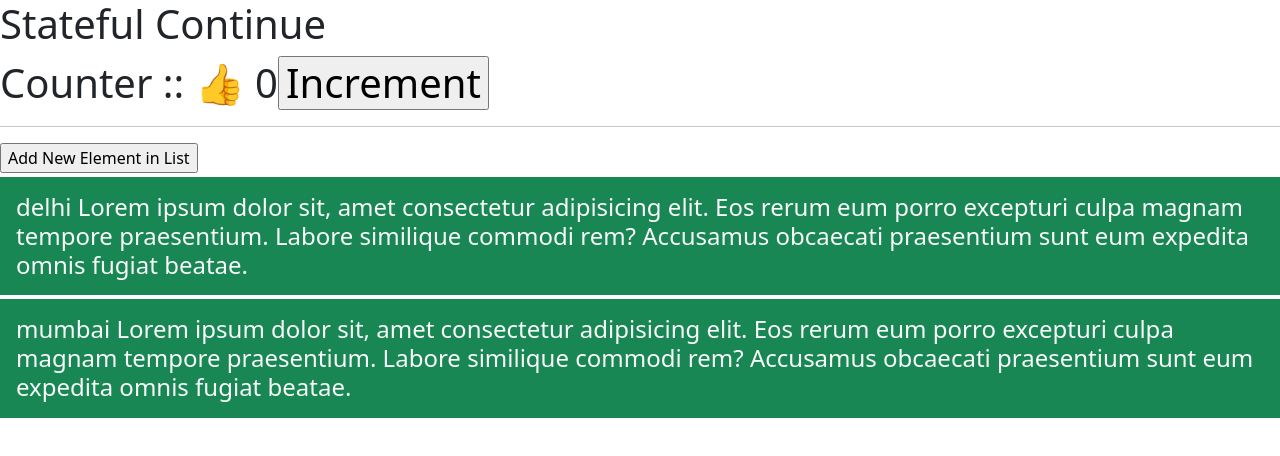
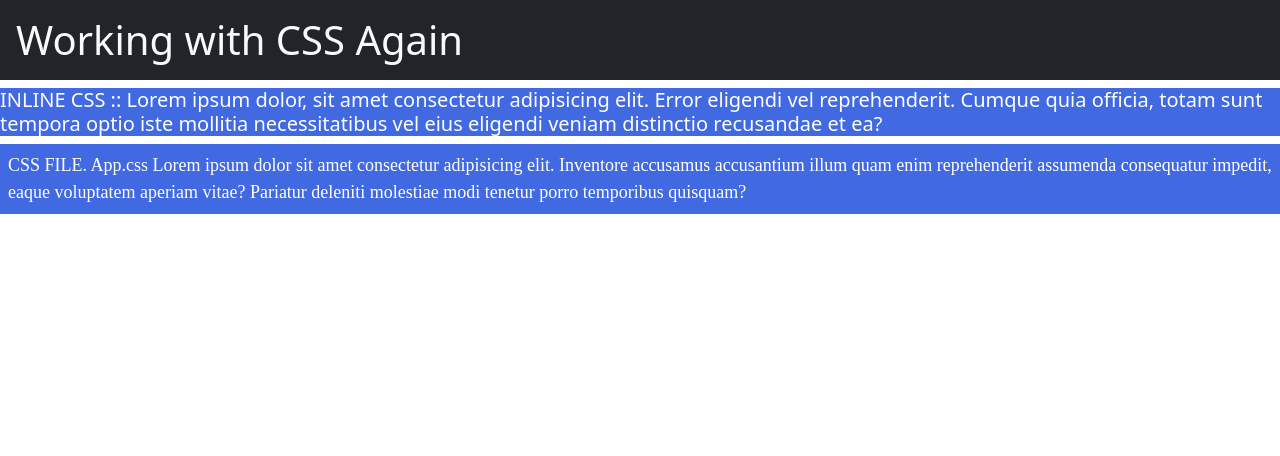
Before and after one commit to july-2021/day6-react-app, a React (Create React App) app: page / in a window 1280 px wide. Shown: the top 456 px of the page. Built offline with nearby package versions, Linux system fonts and the light colour scheme.

Commit message:
working with css.

```diff
--- a/src/App.css
+++ b/src/App.css
@@ -1,38 +1,8 @@
-.App {
-  text-align: center;
+.beafutify {
+  background-color: royalblue;
+  color: white;
+  padding: 8px;
+  margin-top: 8px;
+  font-size: large;
+  font-family: cursive;
 }
-
-.App-logo {
-  height: 40vmin;
-  pointer-events: none;
-}
-
-@media (prefers-reduced-motion: no-preference) {
-  .App-logo {
-    animation: App-logo-spin infinite 20s linear;
-  }
-}
-
-.App-header {
-  background-color: #282c34;
-  min-height: 100vh;
-  display: flex;
-  flex-direction: column;
-  align-items: center;
-  justify-content: center;
-  font-size: calc(10px + 2vmin);
-  color: white;
-}
-
-.App-link {
-  color: #61dafb;
-}
-
-@keyframes App-logo-spin {
-  from {
-    transform: rotate(0deg);
-  }
-  to {
-    transform: rotate(360deg);
-  }
-}
--- a/src/App.js
+++ b/src/App.js
@@ -3,44 +3,23 @@ import "./App.css";
 import { useState } from "react";
 
 function App() {
-  let [counter, setCounter] = useState(0);
-  let [list, setList] = useState(["delhi", "mumbai"]);
-
-  let updateCounter = () => {
-    let newvalue = counter + 100;
-    setCounter(newvalue);
-  };
-
-  let addNewElement = () => {
-    // alert("something is happening....");
-    let newlist = ["I am new Post", ...list];
-    setList(newlist);
-  };
-
   return (
     <div>
-      <h1>Stateful Continue</h1>
-      <h1>
-        Counter :: 👍 {counter}
-        <input type="button" value="Increment" onClick={updateCounter} />
-      </h1>
-      <hr />
+      <h1 className="bg-dark text-light p-3">Working with CSS Again</h1>
 
-      <input
-        type="button"
-        value="Add New Element in List"
-        onClick={addNewElement}
-      />
-      {list.map((item) => {
-        return (
-          <div className="bg-success text-light my-1 p-3 h4">
-            {item} Lorem ipsum dolor sit, amet consectetur adipisicing elit. Eos
-            rerum eum porro excepturi culpa magnam tempore praesentium. Labore
-            similique commodi rem? Accusamus obcaecati praesentium sunt eum
-            expedita omnis fugiat beatae.
-          </div>
-        );
-      })}
+      <h5 style={{ color: "white", backgroundColor: "royalblue" }}>
+        INLINE CSS :: Lorem ipsum dolor, sit amet consectetur adipisicing elit.
+        Error eligendi vel reprehenderit. Cumque quia officia, totam sunt
+        tempora optio iste mollitia necessitatibus vel eius eligendi veniam
+        distinctio recusandae et ea?
+      </h5>
+
+      <p className="beafutify">
+        CSS FILE. App.css Lorem ipsum dolor sit amet consectetur adipisicing
+        elit. Inventore accusamus accusantium illum quam enim reprehenderit
+        assumenda consequatur impedit, eaque voluptatem aperiam vitae? Pariatur
+        deleniti molestiae modi tenetur porro temporibus quisquam?
+      </p>
     </div>
   );
 }
```
